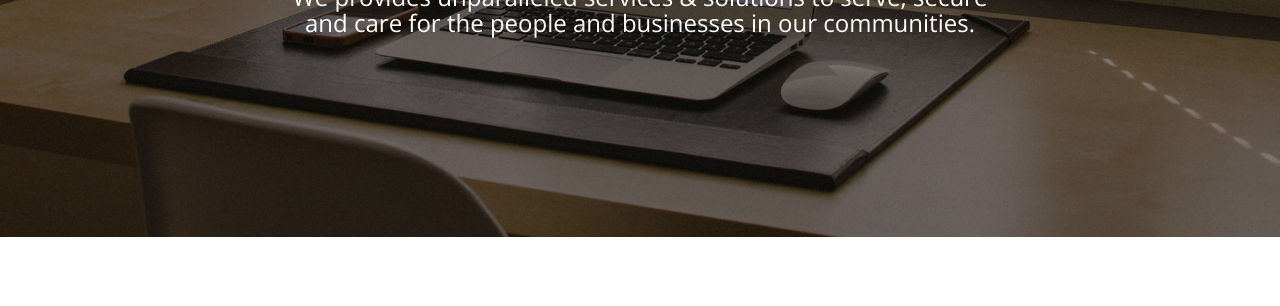
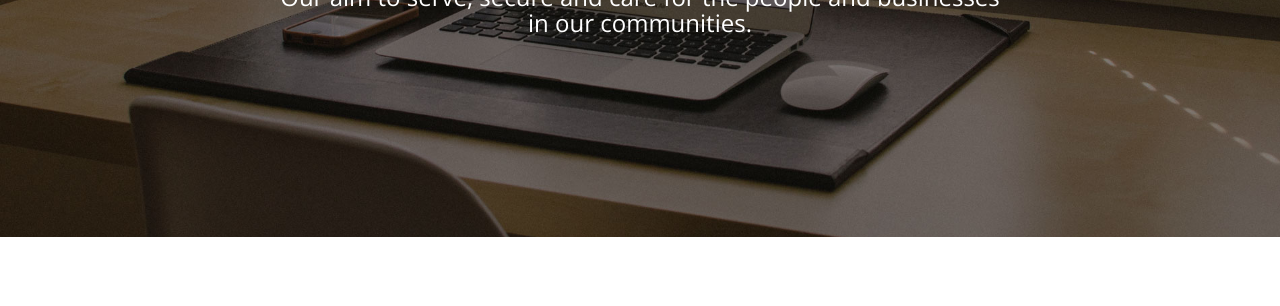
Before and after one commit to vishalaug2/anvslogistics.github.io, a website: page index.html in a window 1280 px wide. Shown: the part 314-620 px from the top of the page. Drawn offline with nearby package versions, Linux system fonts and the light colour scheme.

Commit message:
Made changes

```diff
--- a/index.html
+++ b/index.html
@@ -59,7 +59,7 @@
           <div class="col-lg-8 col-md-10 mx-auto">
             <div class="site-heading">
               <h1>Anvslogistics</h1>
-              <span class="subheading">We provides unparalleled services & solutions to serve, secure and care for the people and businesses in our communities.</span>
+              <span class="subheading">Our aim to serve, secure and care for the people and businesses in our communities.</span>
             </div>
           </div>
         </div>
```
